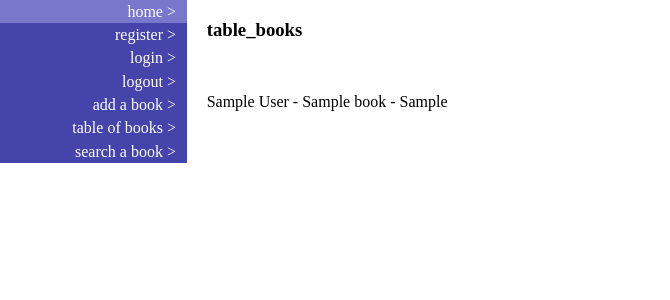
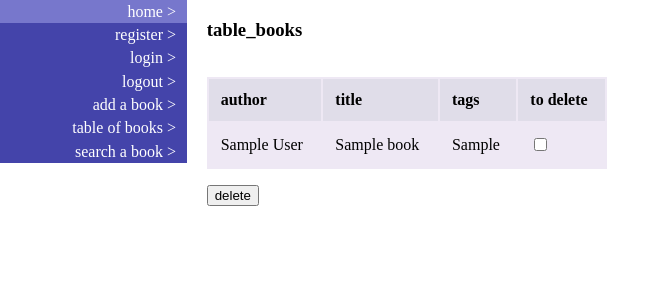
Before and after one commit to alina1412/books_django, a Django app: page /shelves/table_books/ in a window 1280 px wide. Shown: the top 300 px of the page, without its empty margins (0-670 px from the left). Run offline with Django 4.2, Linux system fonts and the light colour scheme; a user stored in the database is signed in; tables that the repository leaves empty hold one stand-in row (values such as "Sample post"); parts of the project's set-up code (start-up, migrations or seed data) failed here and were passed over.

Commit message:
+tables and delete func

```diff
--- a/shelves/views.py
+++ b/shelves/views.py
@@ -47,8 +47,16 @@ def table_books_view(request):
     id = request.user.id
     item_list = Books.objects.filter(reader_id=id)
 
-    return render(request, f'{BASE_DIR}/static/templates/list_draft.html',
-                  {'list_head': list_head, 'item_list': item_list})
+    if request.method == 'POST':
+        for book in item_list:
+            x = request.POST.get(str(book.id), 'off')
+            # print(x)
+            if x == 'on':
+                book.delete()
+        return redirect('shelves:table_books')
+    else:
+        return render(request, f'{BASE_DIR}/static/templates/list_draft.html',
+                    {'list_head': list_head, 'item_list': item_list})
 
 
 @login_required(login_url='users:login_user')
--- a/static/css/styles.css
+++ b/static/css/styles.css
@@ -69,3 +69,21 @@ width: 140pt
 .container {
     padding-left: 20px;
 }
+
+
+table {
+    background-color: #6633991c;
+    margin-bottom: 1rem;
+    width: 400px;
+}
+
+table th,
+table td {
+    padding: 0.75rem;
+    vertical-align: middle;
+    text-align: justify;
+}
+
+tbody tr:nth-of-type(odd) {
+    background-color: rgb(191 196 205 / 30%)
+}
--- a/static/templates/list_draft.html
+++ b/static/templates/list_draft.html
@@ -10,10 +10,26 @@
         <p> Empty </p>
         {% else %}
 
-        {% for item in item_list %}
-        <p> {{item.author}} - {{item.title}} - {{item.tags}}</p>
-        {% endfor %}
-
+        <form action="{% url 'shelves:table_books' %}" method="post">
+                {% csrf_token %}
+                <table>
+                        <tr>
+                        <th>author</th>
+                        <th>title</th>
+                        <th>tags</th>
+                        <th>to delete</th>
+                        </tr>
+                        {% for item in item_list %}
+                        <tr>
+                        <td>{{item.author}}</td>
+                        <td>{{item.title}}</td>
+                        <td>{{item.tags}}</td>
+                        <td><input type="checkbox" name={{item.id}}></td>
+                        </tr>
+                        {% endfor %}
+                </table>
+                <button type="submit"> delete </button>
+        </form>
         {% endif %}
 </div>
 
```
